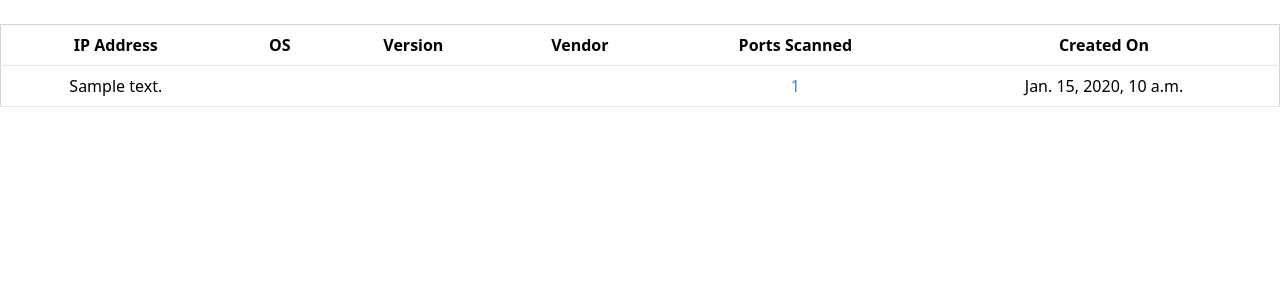
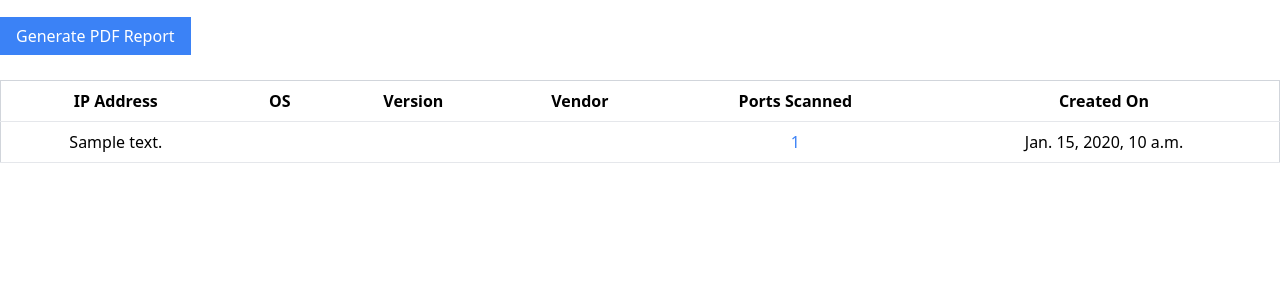
Before and after one commit to JacksonLDJ/ProbNet2, a Django app: page /reporting/devices/ in a window 1280 px wide. Shown: the part 121-421 px from the top of the page. Run offline with Django 4.2, Linux system fonts and the light colour scheme; a user stored in the database is signed in; tables that the repository leaves empty hold one stand-in row (values such as "Sample post"); some libraries are stand-ins or nearby versions.

Commit message:
PDF Added to reporting
PDF Added to reporting

```diff
--- a/ProbNet2/core/templates/nmap_scanner/reporting/devices.html
+++ b/ProbNet2/core/templates/nmap_scanner/reporting/devices.html
@@ -2,7 +2,7 @@
 <html lang="en">
 
 <head>
-    <meta charset="utf=8">
+    <meta charset="utf-8">
     <meta name="viewport" content="width=device-width, initial-scale=1.0">
     <script src="https://cdn.tailwindcss.com"></script>
     <title>Quick Scan History | ProbNet2</title>
@@ -16,6 +16,10 @@
     </nav>
 
     <div class="container mx-auto mt-6">
+
+        <div class="mb-8">
+            <a href="{% url 'generate_pdf' %}" class="bg-blue-500 text-white py-2 px-4">Generate PDF Report</a>
+        </div>
 
         <table class="min-w-full bg-white border border-gray-300 text-center">
             <thead>
```
